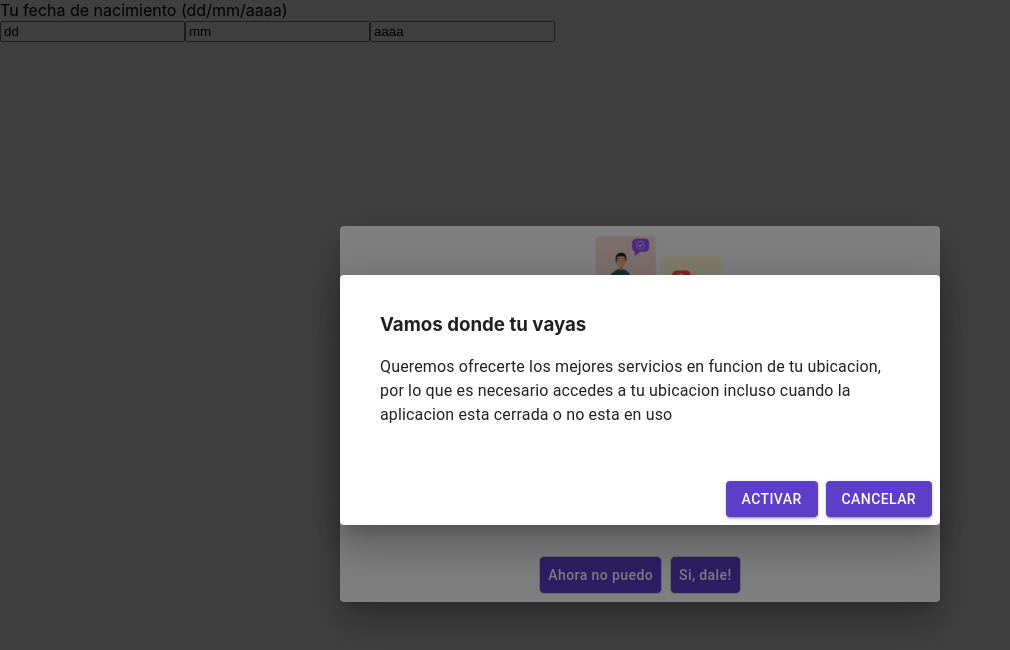
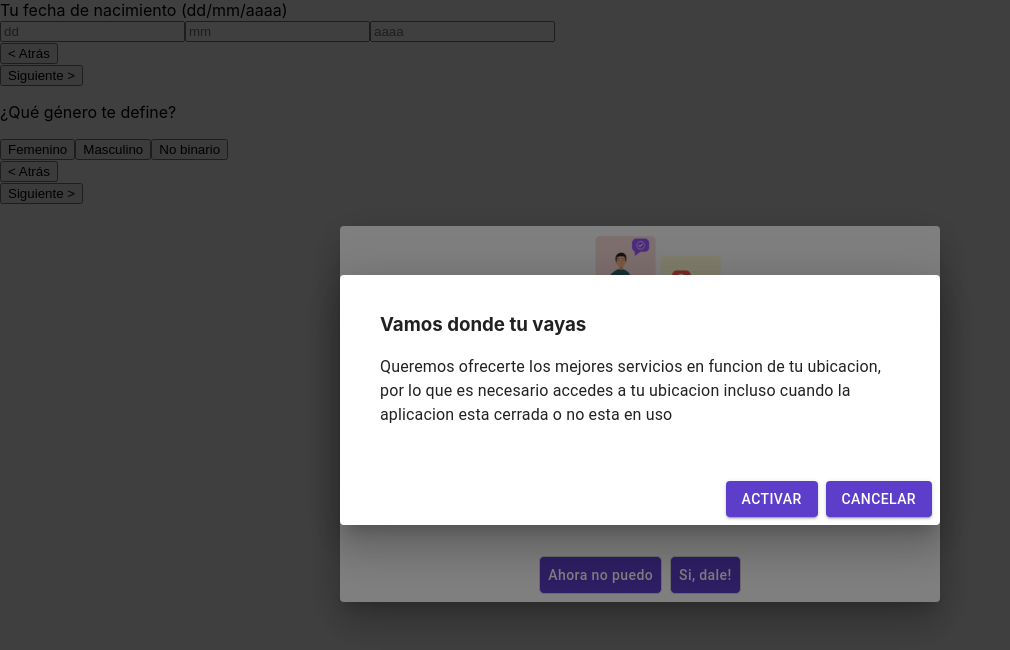
Before and after one commit to victoria-ancalaf/SCL014-Hackathon, a React (Create React App) app: page /formulario in a window 1280 px wide. Shown: the top 650 px of the page, without its empty margins (0-1010 px from the left). Built offline with nearby package versions, Linux system fonts and the light colour scheme.

Commit message:
gender component

```diff
--- a/src/Components/Form/Age.jsx
+++ b/src/Components/Form/Age.jsx
@@ -1,5 +1,6 @@
 import React from "react";
 import "./Styles/Age.css";
+import Navigation from './Navigation'
 
 const Age = () => {
   return (
@@ -9,13 +10,15 @@ const Age = () => {
         <div className="SelectText">Tu fecha de nacimiento (dd/mm/aaaa)</div>
         <div className="InputDate">
         <form>
-        <input className="input-box" type="text" id="day" value="dd" />
-        <input className="input-box" type="text" id="month" value="mm" />
-        <input className="input-box" type="text" id="year" value="aaaa" />
+        <input className="input-box" type="text" id="day" placeholder="dd" />
+        <input className="input-box" type="text" id="month" placeholder="mm" />
+        <input className="input-box" type="text" id="year" placeholder="aaaa" />
         </form>
       </div>
       </section>
-
+      <div className="navigation-component">
+        <Navigation />
+      </div>
     </div>
   );
 };
--- a/src/Components/Form/Gender.jsx
+++ b/src/Components/Form/Gender.jsx
@@ -1,9 +1,22 @@
 import React from 'react'
+import './Styles/Gender.css'
+import Navigation from './Navigation'
 
 const Gender = () => {
     return (
-        <div>
-
+        <div className="gender-container">
+            <div className="AgeHeader"></div>
+            <section  className="gender-p-container">
+                <p className="gender-p">¿Qué género te define?</p>
+            </section>
+            <section className="gender-buttons">
+                <button className="gender-btn">Femenino</button>
+                <button className="gender-btn">Masculino</button>
+                <button className="gender-btn">No binario</button>
+            </section>
+            <div>
+                <Navigation />
+            </div>
         </div>
     )
 }
--- /dev/null
+++ b/src/Components/Form/Navigation.jsx
@@ -0,0 +1,17 @@
+import React from "react";
+import "./Styles/Navigation.css";
+
+const Navigation = () => {
+  return (
+    <div className="navigation-container">
+      <div>
+        <button className="navigation-btn">{"< "}Atrás</button>
+      </div>
+      <div>
+        <button className="navigation-btn">Siguiente{" >"}</button>
+      </div>
+    </div>
+  );
+};
+
+export default Navigation;
--- a/src/Components/Form/Styles/Age.css
+++ b/src/Components/Form/Styles/Age.css
@@ -26,6 +26,7 @@
     line-height: 28px;
     color: #181818;
     padding-bottom: 70px;
+    text-align: center;
   }
 
   .InputDate {
@@ -43,10 +44,15 @@
     font-weight: bold;
     font-size: 25px;
     text-align: center;
-    color: #D8D8D8;
+    color: #555555;
+    margin: 8px;
   }
 
   .input-box:focus {
     background-color: rgba(92, 62, 202, 0.7)
   }
+
+  .navigation-component {
+    width: 100%;
+  }
 }
--- /dev/null
+++ b/src/Components/Form/Styles/Gender.css
@@ -0,0 +1,47 @@
+@media only screen and (min-device-width: 320px) and (max-device-width: 480px) {
+  .gender-container {
+    width: 100%;
+    height: 100vh;
+  }
+
+  .AgeHeader {
+    width: 100%;
+    height: 44px;
+    background-color: #5c3eca;
+  }
+
+  .gender-p-container {
+    width: 100%;
+    display: flex;
+    justify-content: center;
+  }
+
+  .gender-p {
+    width: 267px;
+    font-family: "Nunito", sans-serif;
+    font-weight: bold;
+    font-size: 25px;
+    color: #181818;
+    text-align: center;
+  }
+
+  .gender-buttons {
+    width: 100%;
+    justify-content: center;
+    flex-direction: column;
+  }
+
+  .gender-btn {
+    width: 153px;
+    height: 41px;
+    border-radius: 5px;
+    background: #ffffff;
+    border: 1px solid #d8d8d8;
+    font-family: "Nunito", sans-serif;
+    font-weight: bold;
+    font-size: 25px;
+    text-align: center;
+    color: #555555;
+    margin: 22px 129px 0px;
+  }
+}
--- /dev/null
+++ b/src/Components/Form/Styles/Navigation.css
@@ -0,0 +1,27 @@
+@media only screen and (min-device-width: 320px) and (max-device-width: 480px) {
+  .navigation-container {
+    display: flex;
+    justify-content: space-between;
+    padding: 52px;
+  }
+
+  .nav-forw {
+    width: 50%;
+    display: flex;
+    justify-content: flex-start;
+  }
+  .nav-forw {
+    width: 50%;
+    display: flex;
+    justify-content: flex-end;
+  }
+
+  .navigation-btn {
+    font-family: "Nunito", sans-serif;
+    font-weight: bold;
+    font-size: 13.8px;
+    color: #5806e5;
+    background-color: transparent;
+    border-style: none;
+  }
+}
--- a/src/Pages/FormPage.js
+++ b/src/Pages/FormPage.js
@@ -2,12 +2,14 @@ import React from "react";
 import Geolocation from "../Components/Form/Geolocation";
 import ModalWelcome from "../Components/Form/modalWelcome";
 import Age from "../Components/Form/Age";
+import Gender from "../Components/Form/Gender";
 
 const FormPage = () => {
   return (
     <div>
       <ModalWelcome />
       <Age />
+      <Gender />
       <Geolocation />
     </div>
   );
```
Also changed, not shown: 1 other file (tests, documents, lock files or other folders).
